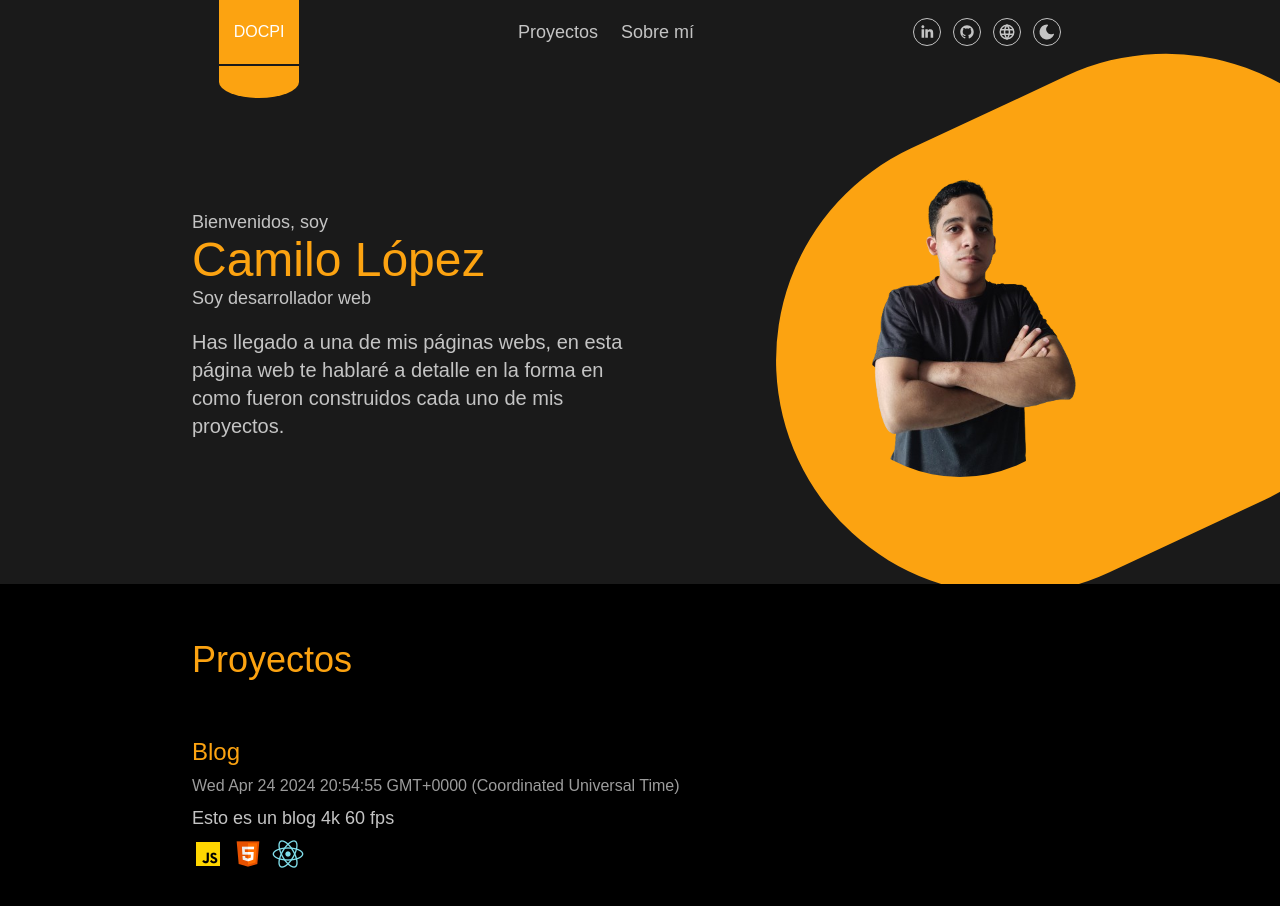
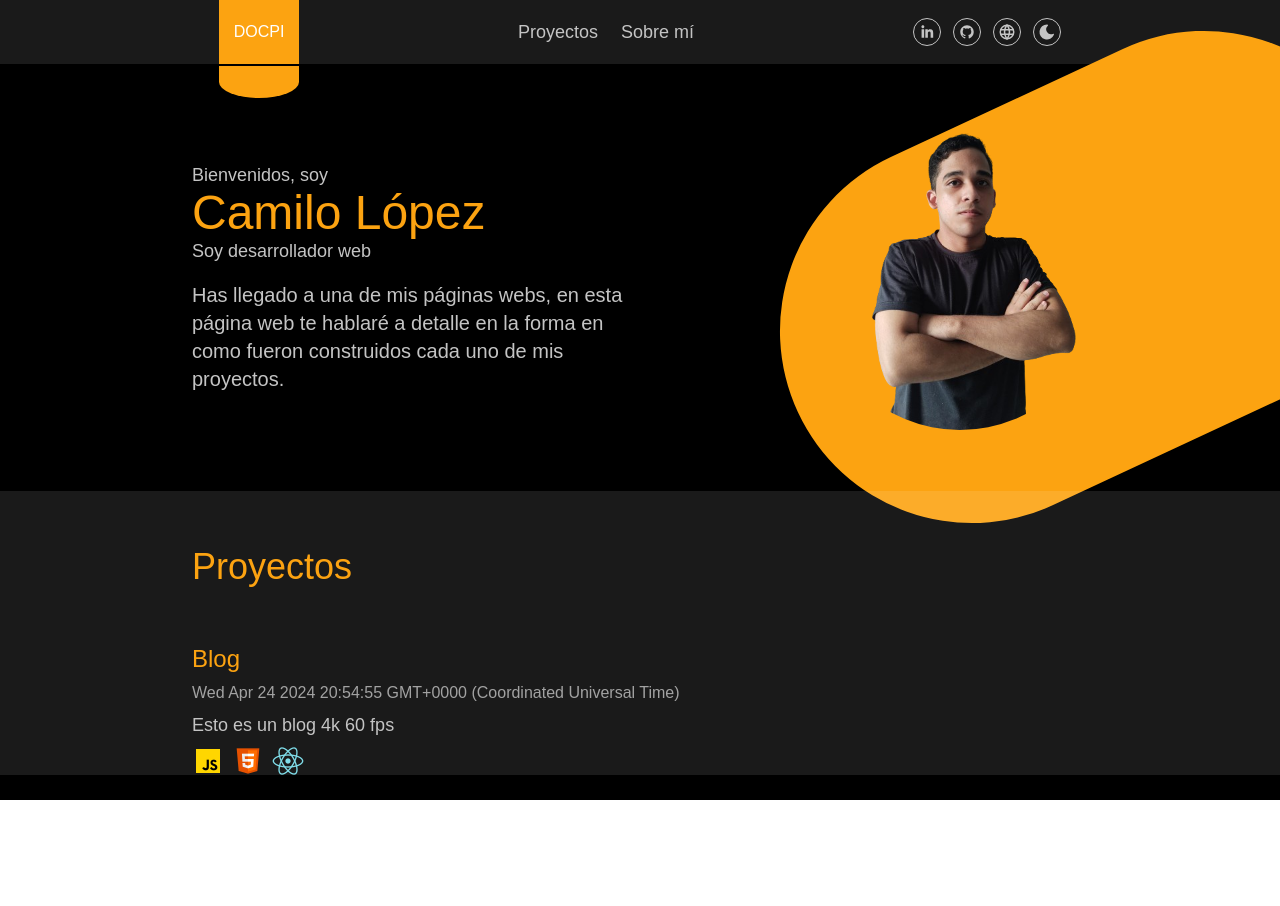
Before and after one commit to CamiloLopez15/project-documentation-next, a Next.js app: page / in a window 1280 px wide. Shown: the top 906 px of the page. After the commit the page ends 817 px from the top, so only its background shows below. Built offline with nearby package versions, Linux system fonts and the light colour scheme; a web font is replaced by a local one; what tailwindcss-animated would draw is missing.

Commit message:
Fix: viewport

```diff
--- a/src/app/page.tsx
+++ b/src/app/page.tsx
@@ -1,15 +1,15 @@
 import { Articles, Header } from "@/components";
 export default function Home() {
     return (
-        <main className="grid grid-rows-[65vh_35vh] w-full h-full min-h-full dark:bg-white/10 bg-black/10">
+        <main className="grid grid-rows-[60%_40%] w-full h-full min-h-full dark:bg-black bg-black/10">
             {/* Header */}
             <Header />
             {/* Body */}
-            <section className="relative w-full h-full z-40 dark:bg-black bg-white row-span-1">
-                <h1 className="text-4xl  text-primary-light-blue dark:text-primary-dark-orange my-14 mx-48">
+            <section className="relative w-full h-full z-40 dark:bg-white/10 row-span-1">
+                <h1 className="text-4xl  text-primary-light-blue dark:text-primary-dark-orange my-14 mx-48 bg-transparent min-h-min">
                     Proyectos
                 </h1>
-                <div className="flex flex-col justify-start items-start w-[100vw] px-48 h-auto dark:bg-black bg-white pb-10">
+                <div className="flex flex-col justify-start items-start w-[100vw] px-48 h-auto bg-transparent pb-10">
                     <Articles
                         title="Blog"
                         description="Esto es un blog 4k 60 fps"
```
